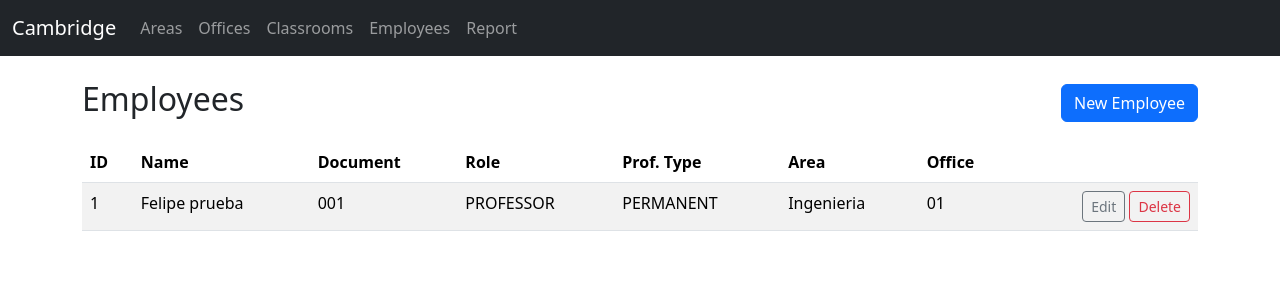
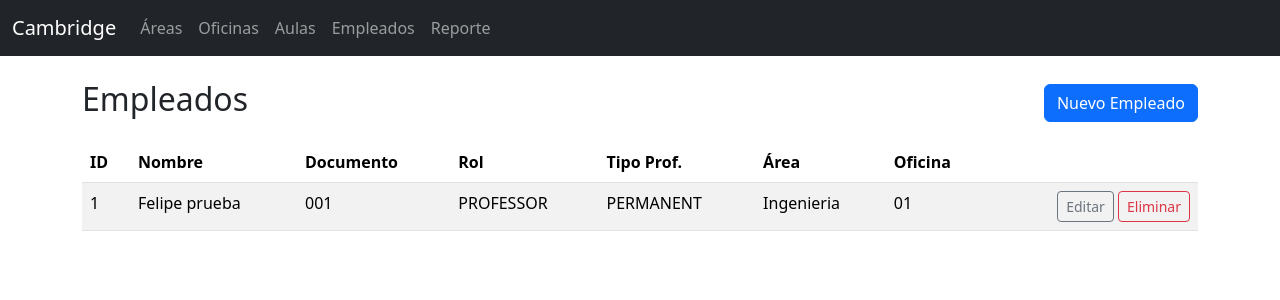
Before and after one commit to feloeche/poli-tecnologias-web, a Django app: page /employees/ in a window 1280 px wide. Shown: the top 300 px of the page. Run offline with Django 5.2, Linux system fonts and the light colour scheme; data comes from the database, SQL or seed files in the repository; both versions use the stored data as it was after the commit.

Commit message:
update language

```diff
--- a/cambridge_school/templates/areas/form.html
+++ b/cambridge_school/templates/areas/form.html
@@ -1,11 +1,11 @@
 {% extends 'base.html' %}
 {% block content %}
-<h2>Area</h2>
+<h2>Área</h2>
 <form method="post" class="card p-3">{% csrf_token %}
   {{ form.as_p }}
   <div>
-    <button class="btn btn-primary">Save</button>
-    <a class="btn btn-secondary" href="/areas/">Cancel</a>
+    <button class="btn btn-primary">Guardar</button>
+    <a class="btn btn-secondary" href="/areas/">Cancelar</a>
   </div>
 </form>
 {% endblock %}
--- a/cambridge_school/templates/base.html
+++ b/cambridge_school/templates/base.html
@@ -1,5 +1,5 @@
 <!doctype html>
-<html lang="en">
+<html lang="es">
   <head>
     <meta charset="utf-8">
     <meta name="viewport" content="width=device-width, initial-scale=1">
@@ -10,16 +10,16 @@
     <nav class="navbar navbar-expand-lg navbar-dark bg-dark">
       <div class="container-fluid">
         <a class="navbar-brand" href="/">Cambridge</a>
-        <button class="navbar-toggler" type="button" data-bs-toggle="collapse" data-bs-target="#navbarsExample" aria-controls="navbarsExample" aria-expanded="false" aria-label="Toggle navigation">
+        <button class="navbar-toggler" type="button" data-bs-toggle="collapse" data-bs-target="#navbarsExample" aria-controls="navbarsExample" aria-expanded="false" aria-label="Alternar navegación">
           <span class="navbar-toggler-icon"></span>
         </button>
         <div class="collapse navbar-collapse" id="navbarsExample">
           <ul class="navbar-nav me-auto mb-2 mb-lg-0">
-            <li class="nav-item"><a class="nav-link" href="/areas/">Areas</a></li>
-            <li class="nav-item"><a class="nav-link" href="/offices/">Offices</a></li>
-            <li class="nav-item"><a class="nav-link" href="/classrooms/">Classrooms</a></li>
-            <li class="nav-item"><a class="nav-link" href="/employees/">Employees</a></li>
-            <li class="nav-item"><a class="nav-link" href="/api/reports/areas_employees/" target="_blank">Report</a></li>
+            <li class="nav-item"><a class="nav-link" href="/areas/">Áreas</a></li>
+            <li class="nav-item"><a class="nav-link" href="/offices/">Oficinas</a></li>
+            <li class="nav-item"><a class="nav-link" href="/classrooms/">Aulas</a></li>
+            <li class="nav-item"><a class="nav-link" href="/employees/">Empleados</a></li>
+            <li class="nav-item"><a class="nav-link" href="/reports/employees/">Reporte</a></li>
           </ul>
         </div>
       </div>
--- a/cambridge_school/templates/classrooms/form.html
+++ b/cambridge_school/templates/classrooms/form.html
@@ -1,11 +1,11 @@
 {% extends 'base.html' %}
 {% block content %}
-<h2>Classroom</h2>
+<h2>Aula</h2>
 <form method="post" class="card p-3">{% csrf_token %}
   {{ form.as_p }}
   <div>
-    <button class="btn btn-primary">Save</button>
-    <a class="btn btn-secondary" href="/classrooms/">Cancel</a>
+    <button class="btn btn-primary">Guardar</button>
+    <a class="btn btn-secondary" href="/classrooms/">Cancelar</a>
   </div>
 </form>
 {% endblock %}
--- a/cambridge_school/templates/employees/list.html
+++ b/cambridge_school/templates/employees/list.html
@@ -1,12 +1,12 @@
 {% extends 'base.html' %}
 {% block content %}
 <div class="d-flex justify-content-between align-items-center mb-3">
-  <h2>Employees</h2>
-  <a href="/employees/new/" class="btn btn-primary">New Employee</a>
+  <h2>Empleados</h2>
+  <a href="/employees/new/" class="btn btn-primary">Nuevo Empleado</a>
   </div>
 <table class="table table-striped">
   <thead>
-    <tr><th>ID</th><th>Name</th><th>Document</th><th>Role</th><th>Prof. Type</th><th>Area</th><th>Office</th><th></th></tr>
+    <tr><th>ID</th><th>Nombre</th><th>Documento</th><th>Rol</th><th>Tipo Prof.</th><th>Área</th><th>Oficina</th><th></th></tr>
   </thead>
   <tbody>
     {% for it in items %}
@@ -19,12 +19,12 @@
       <td>{{ it.area.name }}</td>
       <td>{{ it.office.code }}</td>
       <td class="text-end">
-        <a class="btn btn-sm btn-outline-secondary" href="/employees/{{ it.id }}/edit/">Edit</a>
-        <a class="btn btn-sm btn-outline-danger" href="/employees/{{ it.id }}/delete/">Delete</a>
+        <a class="btn btn-sm btn-outline-secondary" href="/employees/{{ it.id }}/edit/">Editar</a>
+        <a class="btn btn-sm btn-outline-danger" href="/employees/{{ it.id }}/delete/">Eliminar</a>
       </td>
     </tr>
     {% empty %}
-    <tr><td colspan="8" class="text-center">No data</td></tr>
+    <tr><td colspan="8" class="text-center">Sin datos</td></tr>
     {% endfor %}
   </tbody>
 </table>
--- a/cambridge_school/templates/home.html
+++ b/cambridge_school/templates/home.html
@@ -2,9 +2,9 @@
 {% block content %}
 <div class="p-5 mb-4 bg-light rounded-3">
   <div class="container-fluid py-5">
-    <h1 class="display-6">Cambridge School Management</h1>
-    <p class="col-md-8 fs-5">Use the navigation to manage areas, offices, classrooms, and employees.</p>
-    <a class="btn btn-primary btn-lg" href="/employees/">Go to Employees</a>
+    <h1 class="display-6">Gestión de Cambridge School</h1>
+    <p class="col-md-8 fs-5">Utiliza la navegación para gestionar áreas, oficinas, aulas y empleados.</p>
+    <a class="btn btn-primary btn-lg" href="/employees/">Ir a Empleados</a>
   </div>
   </div>
 {% endblock %}
--- a/cambridge_school/templates/offices/form.html
+++ b/cambridge_school/templates/offices/form.html
@@ -1,11 +1,11 @@
 {% extends 'base.html' %}
 {% block content %}
-<h2>Office</h2>
+<h2>Oficina</h2>
 <form method="post" class="card p-3">{% csrf_token %}
   {{ form.as_p }}
   <div>
-    <button class="btn btn-primary">Save</button>
-    <a class="btn btn-secondary" href="/offices/">Cancel</a>
+    <button class="btn btn-primary">Guardar</button>
+    <a class="btn btn-secondary" href="/offices/">Cancelar</a>
   </div>
 </form>
 {% endblock %}
```
Also changed, not shown: cambridge_school/templates/areas/list.html (+6 -6 lines), cambridge_school/templates/classrooms/list.html (+6 -6 lines), cambridge_school/templates/confirm_delete.html (+4 -4 lines), cambridge_school/templates/employees/form.html (+4 -4 lines), cambridge_school/templates/offices/list.html (+6 -6 lines), cambridge_school/db.sqlite3.
